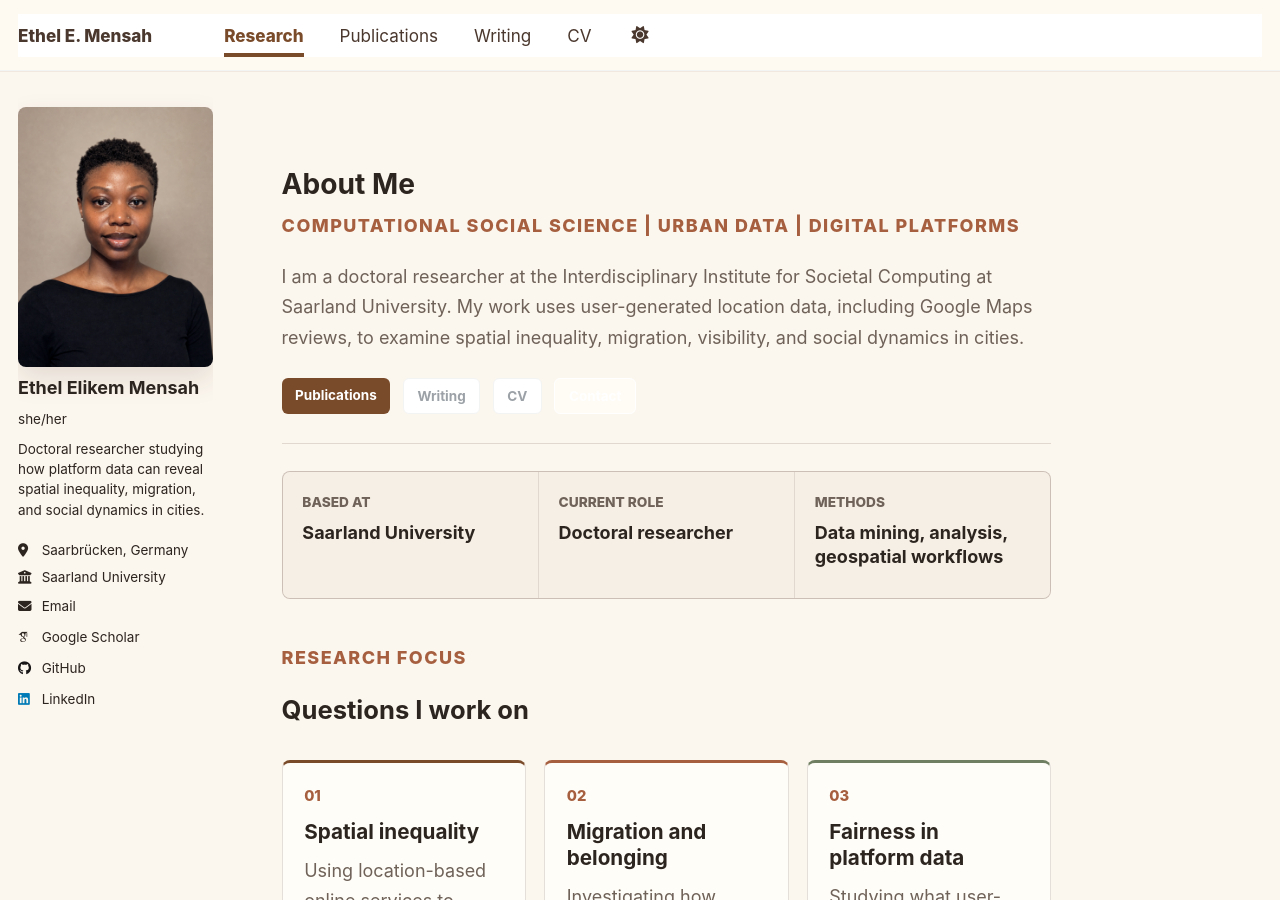
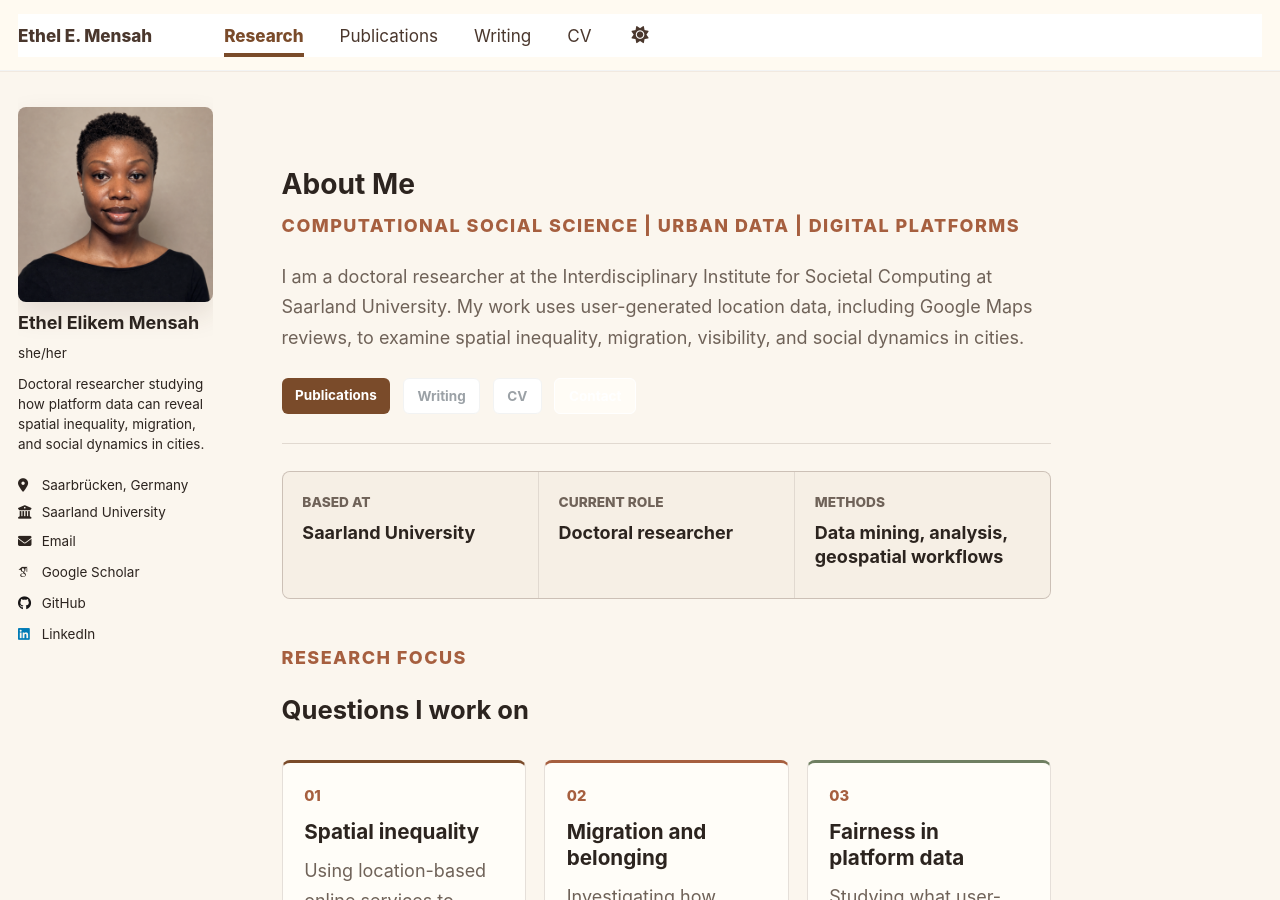
Before and after one commit to ethel-elikem/eeamensah.github.io, a Jekyll site: the page built from _pages/about.md, in a window 1280 px wide and 900 px high. Built offline with Jekyll 4.4.1, drawn with Linux system fonts in a browser that asks for light colours; some web fonts are replaced.

Commit message:
Use tighter profile photo crop

```diff
--- a/_config.yml
+++ b/_config.yml
@@ -22,7 +22,7 @@ repository               : "ethel-elikem/eeamensah.github.io"
 #               Additional customization can be done by editing /_includes/author-profile.html
 author:
   # Biographic information
-  avatar           : "profile-20260803-v2.png"
+  avatar           : "profile-20260803-v3.png"
   name             : "Ethel Elikem Mensah"
   pronouns         : "she/her"
   bio              : "Doctoral researcher studying how platform data can reveal spatial inequality, migration, and social dynamics in cities."
```
Also changed, not shown: images/profile-20260803-v3.png (added).
